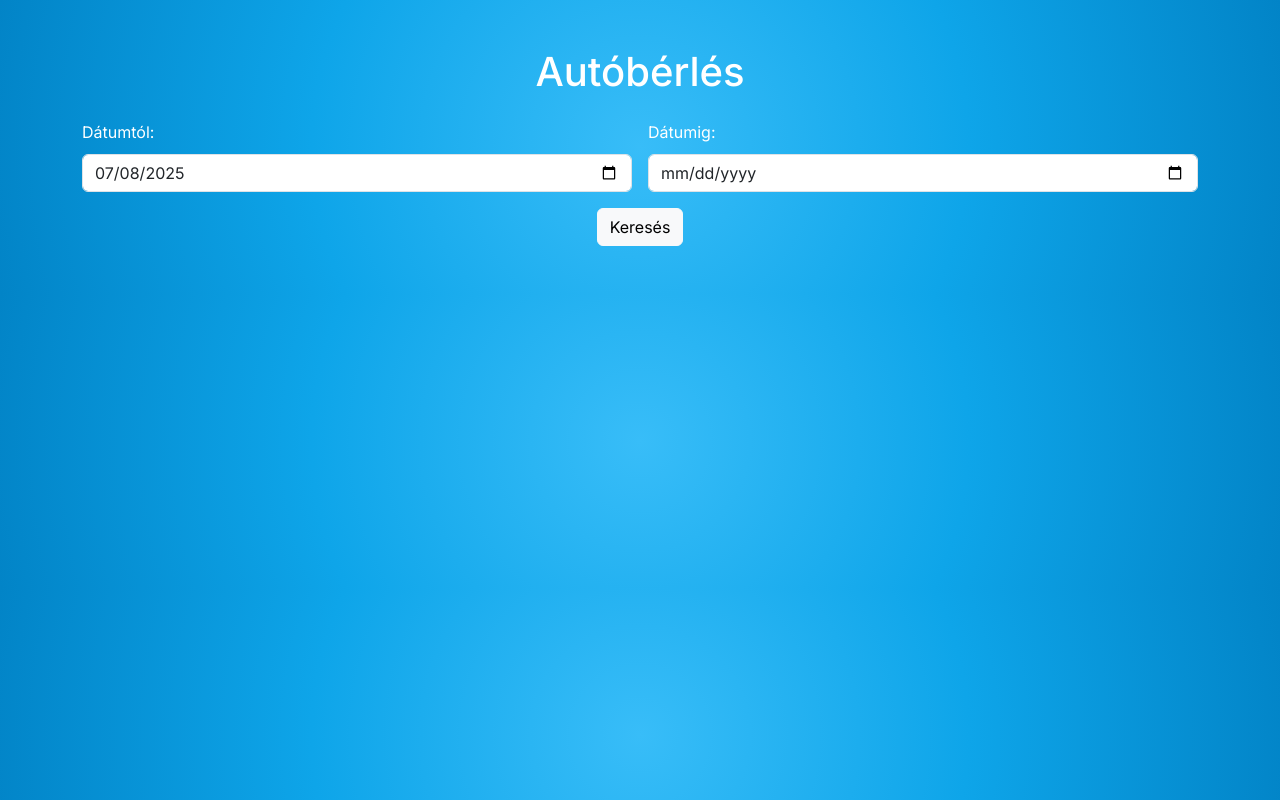
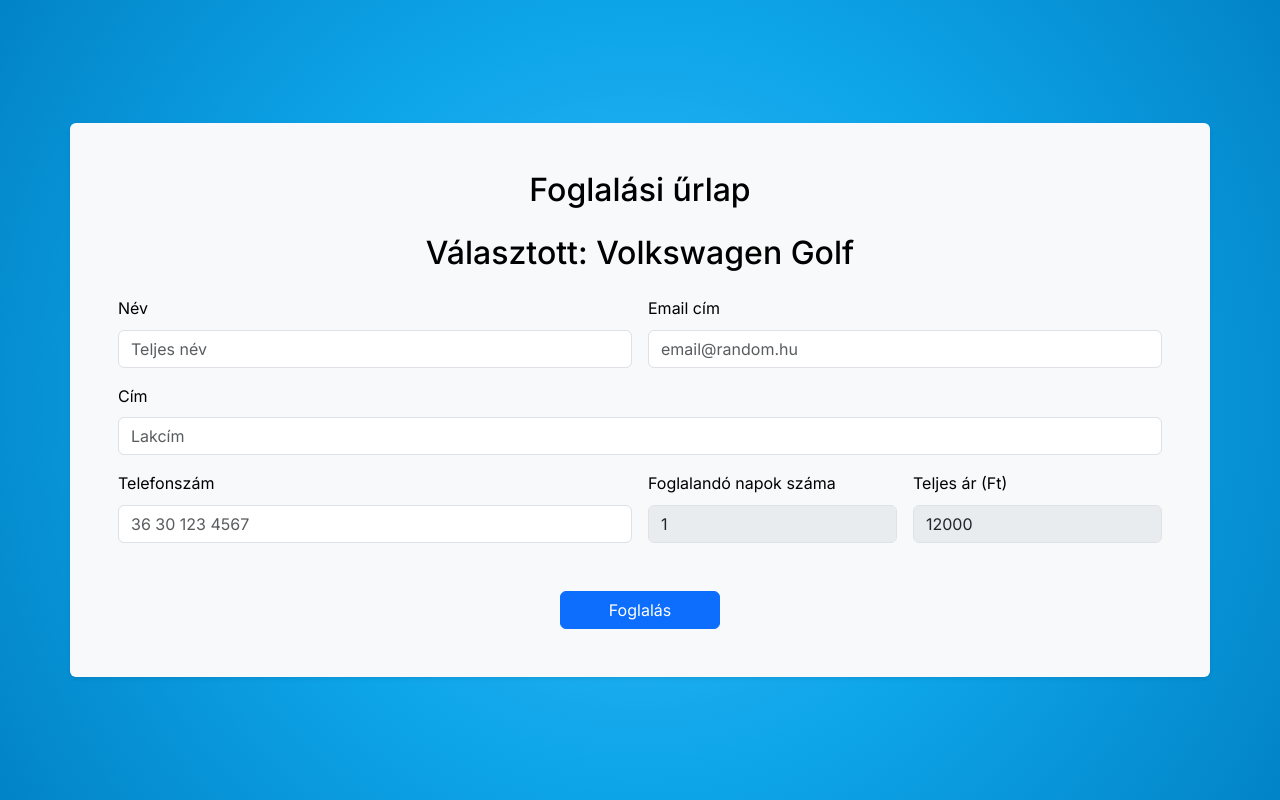
Before and after one commit to majorospeter98/carrental, a Vue app: page /#/rents/1 in a window 1280 px wide. Before the commit this address led to /main#/rents/1. Built offline with nearby package versions, Linux system fonts and the light colour scheme.

Commit message:
small changes

```diff
--- a/src/Pages/Rents.vue
+++ b/src/Pages/Rents.vue
@@ -2,7 +2,7 @@
   <div class="min-vh-100 d-flex justify-content-center align-items-center">
     <div class="container p-5 bg-light text-black rounded shadow-sm">
       <h2 class="mb-4 text-center">Foglalási űrlap</h2>
-
+      <h2 class="mb-4 text-center">Választott: {{selectedCar.brand}} {{selectedCar.model}}</h2>
       <form @submit.prevent="submitForm" class="row g-3">
         <div class="col-md-6">
           <label for="name" class="form-label">Név</label>
@@ -85,6 +85,7 @@
 <script>
 import { useRentsStore } from "../stores/rents";
 import { useCarStore } from "../stores/cars";
+ import { useToast } from "vue-toastification";
 export default {
   props: ["id"],
   data() {
@@ -118,7 +119,8 @@
   methods: {
     submitForm() {
       const store = useRentsStore();
-
+  const toast = useToast(); // itt példányosítod
+    toast.success('Sikeres foglalás',{timeout:1200});
       store.rents.push({
         name: this.name,    //pushing into rents.js pinia
         email: this.email,
--- a/src/main.js
+++ b/src/main.js
@@ -3,10 +3,13 @@
 import router from "./router.js";
 import { createPinia } from "pinia";
 import piniaPluginPersistedstate from "pinia-plugin-persistedstate";
+import Toast from 'vue-toastification';
+import 'vue-toastification/dist/index.css';
 
 const app = createApp(App);
 const pinia = createPinia();
 pinia.use(piniaPluginPersistedstate);
+app.use(Toast);
 app.use(pinia);
 app.use(router);
 app.mount("#app");
--- a/src/router.js
+++ b/src/router.js
@@ -1,4 +1,4 @@
-import { createRouter, createWebHistory } from "vue-router";
+import { createRouter, createWebHistory, createWebHashHistory } from "vue-router";
 import MainPage from "./Pages/MainPage.vue";
 import Rents from "./Pages/Rents.vue";
 import Dashboard from "./Pages/Dashboard.vue";
@@ -7,7 +7,7 @@
 import NotFound from "./Pages/NotFound.vue";
 
 const router = createRouter({
-  history: createWebHistory(),
+  history: createWebHashHistory(),
   routes: [
     { path: "", redirect: "/main" },
     { path: "/main", component: MainPage },
--- a/vite.config.js
+++ b/vite.config.js
@@ -6,6 +6,7 @@
 
 // https://vite.dev/config/
 export default defineConfig({
+  base: '/carrental/',
   plugins: [
     vue(),
     vueDevTools(),
```
Also changed, not shown: package.json (+5 -2 lines), 1 other file (tests, documents, lock files or other folders).
